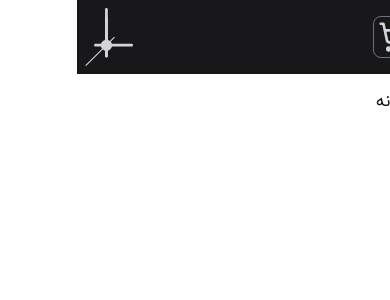
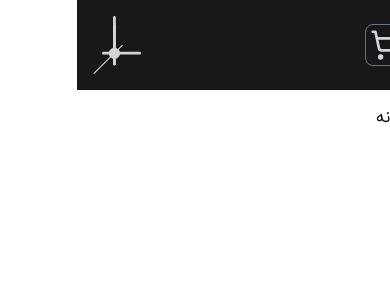
Before and after one commit to ali-khanix/silverwatchgallery, a Next.js app in the folder client/: page / in a window 390 px wide. Shown: the top 300 px of the page. Built offline with nearby package versions, Linux system fonts and the light colour scheme.

Commit message:
test nav

```diff
--- a/client/src/components/Navbar.jsx
+++ b/client/src/components/Navbar.jsx
@@ -11,9 +11,9 @@ import { MenuIcon } from "lucide-react";
 const Navbar = () => {
   return (
     <nav className="bg-zinc-900 text-white">
-      <div className="p-2 sm:p-8 flex justify-between items-center sm:px-0 sm:max-w-xl md:max-w-2xl lg:max-w-3xl xl:max-w-[1400px] mx-auto gap-24 flex-row-reverse sm:flex-row">
+      <div className="p-4 sm:p-8 flex justify-between items-center sm:px-0 sm:max-w-xl md:max-w-2xl lg:max-w-3xl xl:max-w-[1400px] mx-auto sm:gap-24 flex-row-reverse sm:flex-row">
         {/* LOGO */}
-        <Link href={"/"} className="mx-auto sm:w-3/12 sm:translate-y-3">
+        <Link href={"/"} className="sm:mx-auto sm:w-3/12 sm:translate-y-3">
           <Image
             src={`/logo.svg`}
             width={128}
```
